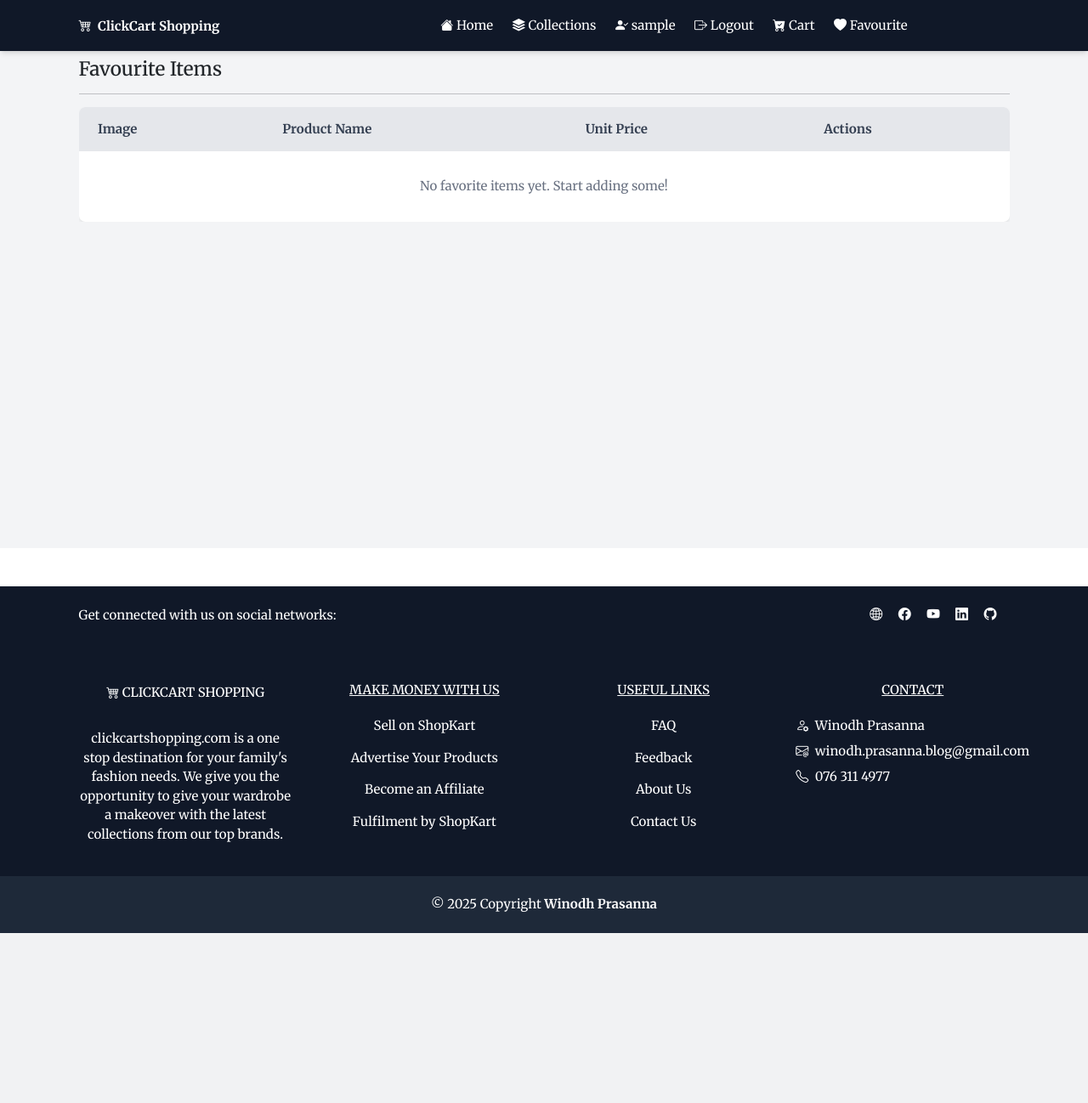
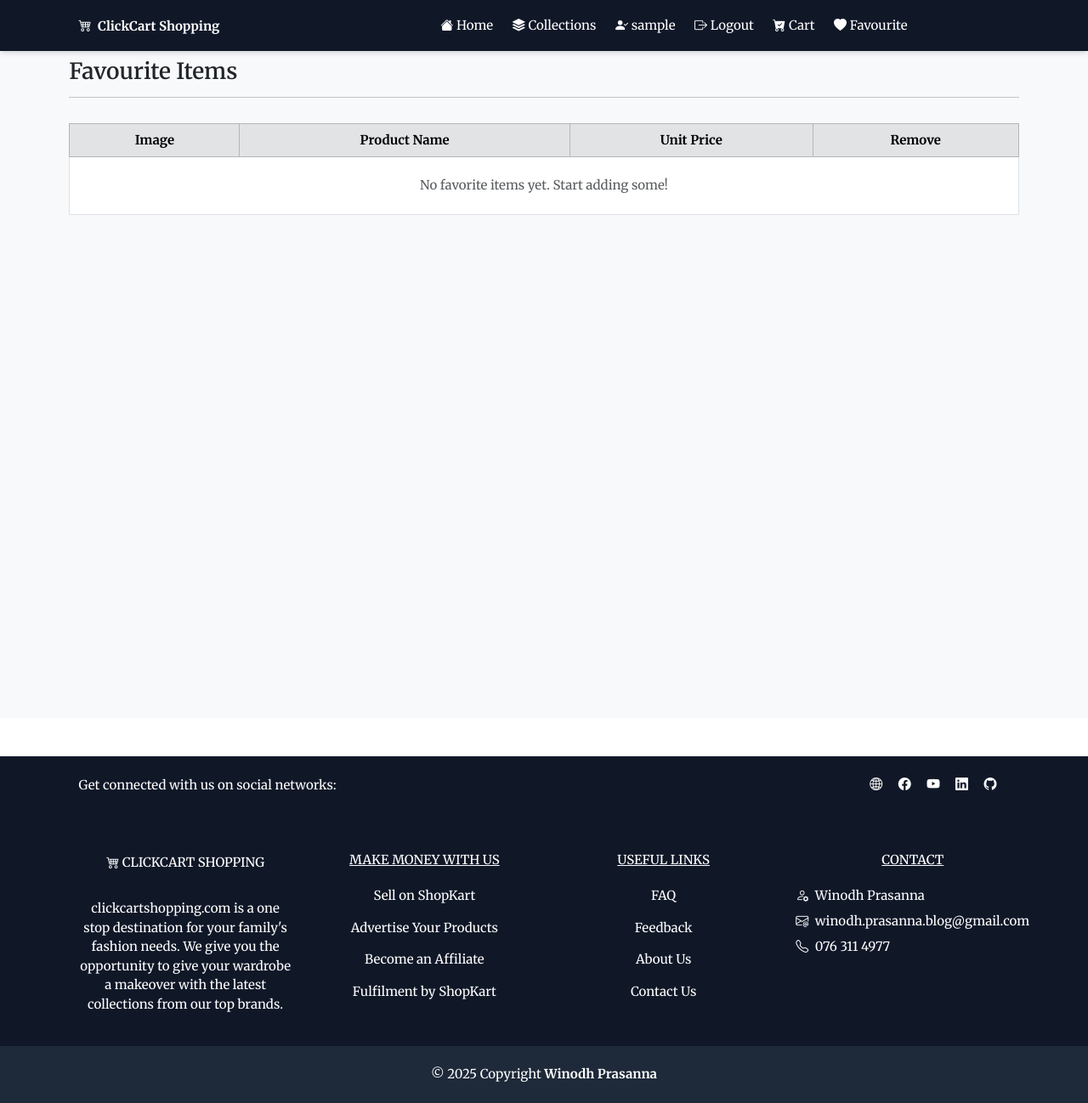
Before and after one commit to WINODH-PRASANNA/clickcart_shopping, a Django app: page /favviewpage in a window 1280 px wide. Shown: the whole page at 85% size. Before the commit the page ends 1098 px from the top, so only its background shows below. Run offline with Django 5.2, Linux system fonts and the light colour scheme; the visitor is signed in with stand-in values (Sample User, id 1); data that the repository does not hold is empty; some libraries are stand-ins or nearby versions.

Commit message:
Update fav.html

```diff
--- a/shopapp/templates/shop/fav.html
+++ b/shopapp/templates/shop/fav.html
@@ -1,47 +1,51 @@
 {% extends 'shop/layouts/main.html' %}
+
 {% block title %}
-Favorites | ShopKart
+Favorites
 {% endblock title %}
+
 {% block content %}
-<section class="bg-gray-100 py-4 my-5 min-h-[600px]">
-   <div class="container mx-auto px-4">
-      <div class="flex flex-col">
-         <div class="w-full">
-            <h4 class="text-2xl font-semibold mb-3 text-gray-800">Favourite Items</h4>
-            <hr class="border-gray-300 mb-6">
+<section class="bg-light py-4 my-5 min-vh-100">
+   <div class="container">
+      <div class="row">
+         <div class="col-12 mb-3">
+            <h4 class="fs-3 fw-semibold text-dark">Favourite Items</h4>
+            <hr>
          </div>
 
-         <div class="overflow-x-auto">
-            <table class="min-w-full bg-white rounded-lg overflow-hidden shadow-sm">
-               <thead class="bg-gray-200">
+         <div class="col-12">
+            <div class="table-responsive">
+               <table class="table table-bordered table-hover align-middle text-center">
+                  <thead class="table-secondary">
                      <tr>
-                     <th class="py-3 px-4 text-left text-gray-700">Image</th>
-                     <th class="py-3 px-4 text-left text-gray-700">Product Name</th>
-                     <th class="py-3 px-4 text-left text-gray-700">Unit Price</th>
-                     <th class="py-3 px-4 text-left text-gray-700">Actions</th>
+                        <th scope="col">Image</th>
+                        <th scope="col">Product Name</th>
+                        <th scope="col" class="d-none d-md-table-cell">Unit Price</th>
+                        <th scope="col">Remove</th>
                      </tr>
                   </thead>
-               <tbody class="divide-y divide-gray-200">
+                  <tbody>
                      {% for item in fav %}
-                  <tr class="hover:bg-gray-50">
-                     <td class="py-4 px-4">
-                        <img src="{{item.product.product_image.url}}"
-                             alt="{{item.product.name}}"
-                             class="h-20 w-20 object-contain">
+                     <tr>
+                        <td>
+                           <img src="{{ item.product.product_image.url }}" alt="{{ item.product.name }}"
+                              class="img-fluid rounded" style="max-width: 80px; height: auto;">
                         </td>
-                     <td class="py-4 px-4 text-gray-800 font-medium">{{item.product.name}}</td>
-                     <td class="py-4 px-4 text-gray-700">Rs. {{item.product.selling_price | stringformat:'d'}}</td>
-                     <td class="py-4 px-4">
+                        <td class="fs-6 text-dark">{{ item.product.name }}</td>
+                        <td class="fs-6 text-muted d-none d-md-table-cell">
+                           Rs. {{ item.product.selling_price | stringformat:'d' }}
+                        </td>
+                        <td>
                            <a href="{% url 'remove_fav' item.id %}"
                               onclick="return confirm('Are you sure you want to remove this item?')"
-                           class="inline-flex items-center px-3 py-2 bg-red-600 text-white text-sm rounded-md hover:bg-red-700 transition-colors">
-                           <i class="bi bi-trash3 mr-2"></i> Remove
+                              class="btn btn-sm btn-danger d-inline-flex align-items-center transition">
+                              <i class="bi bi-trash3 me-1"></i> Remove
                            </a>
                         </td>
                      </tr>
                      {% empty %}
                      <tr>
-                     <td colspan="4" class="py-8 px-4 text-center text-gray-500">
+                        <td colspan="4" class="py-4 text-center text-muted">
                            No favorite items yet. Start adding some!
                         </td>
                      </tr>
@@ -51,5 +55,6 @@ Favorites | ShopKart
             </div>
          </div>
       </div>
+   </div>
 </section>
 {% endblock content %}
```
Lines whose indentation alone changed are shown as unchanged.
